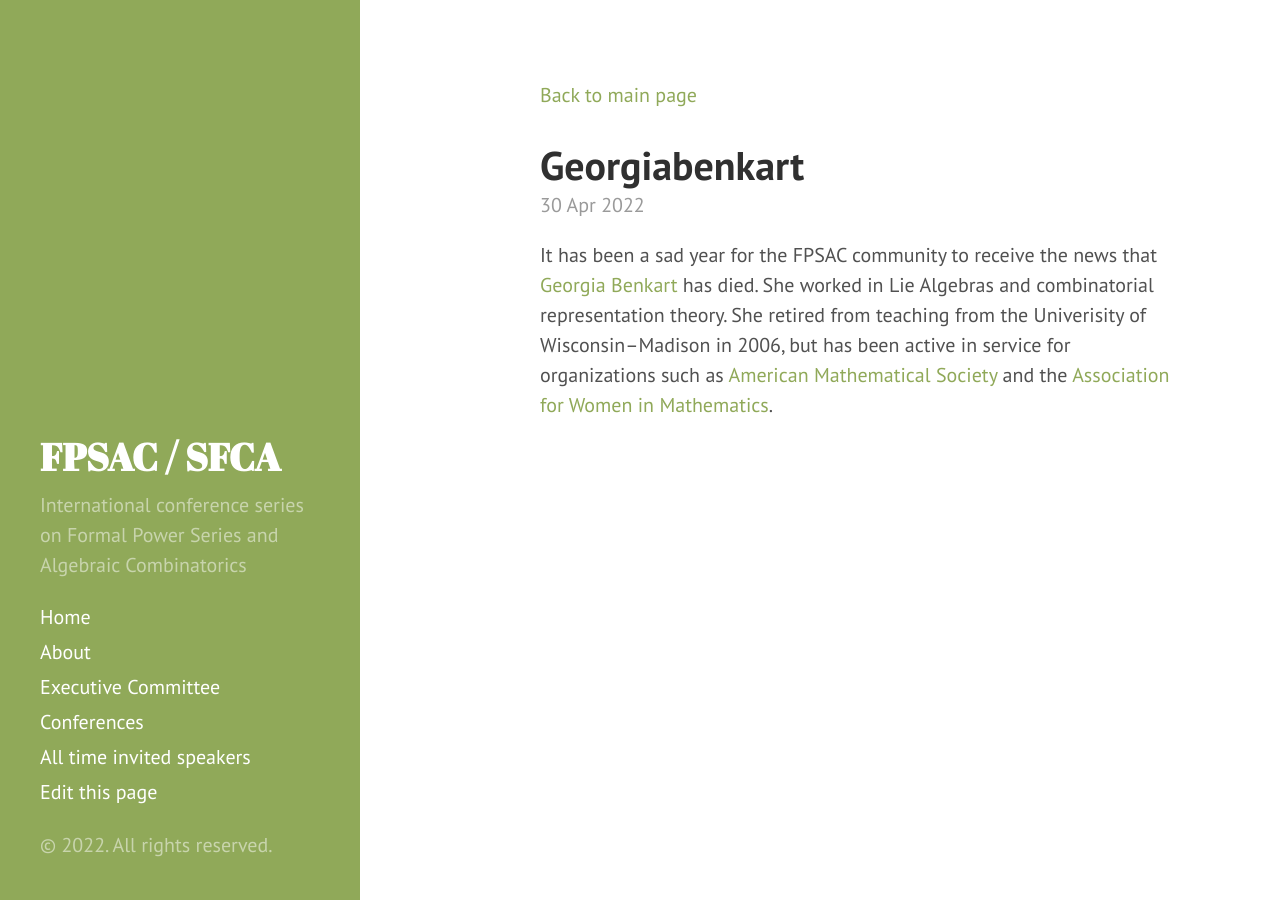
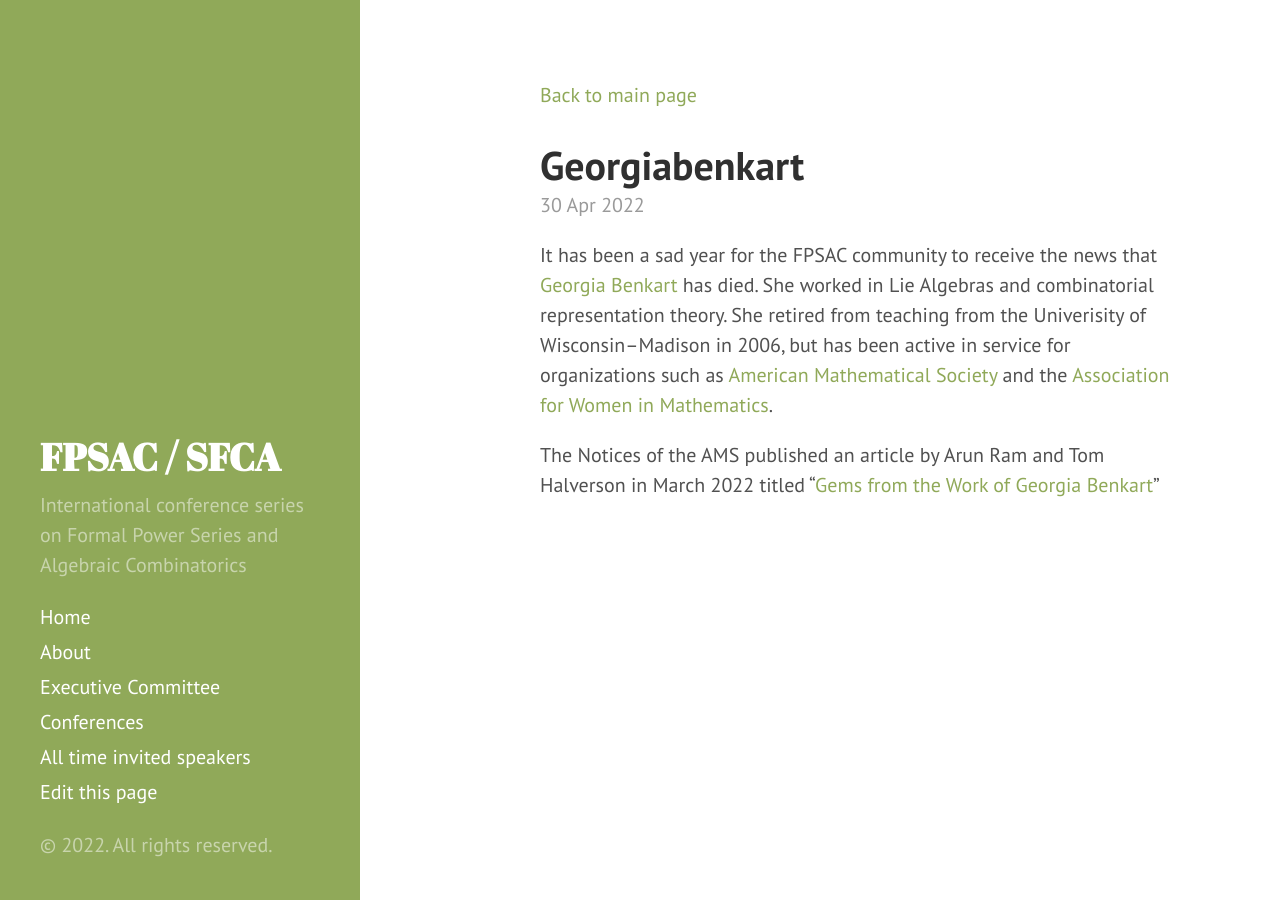
Before and after one commit to FPSAC/FPSAC.github.io, a Jekyll site: the page built from _posts/2022-04-30-georgiabenkart.md, in a window 1280 px wide. Built offline with Jekyll 4.4.1, drawn with Linux system fonts in a browser that asks for light colours; our own code applies the rules of GitHub Pages for plain Markdown files.

Commit message:
Update 2022-04-30-georgiabenkart.md

```diff
--- a/_posts/2022-04-30-georgiabenkart.md
+++ b/_posts/2022-04-30-georgiabenkart.md
@@ -5,3 +5,7 @@ theory.  She retired from teaching from the Univerisity
 of Wisconsin--Madison in 2006, but has been active in service for organizations such as
 [American Mathematical Society](https://www.ams.org/)
 and the [Association for Women in Mathematics](https://awm-math.org/).
+
+The Notices of the AMS published an article by
+Arun Ram and Tom Halverson in March 2022 titled
+"[Gems from the Work of Georgia Benkart](https://www.ams.org/journals/notices/202203/rnoti-p375.pdf?adat=March%202022&trk=2447&cat=interest&galt=none&utm_source=Informz&utm_medium=email&utm_campaign=March%20%20notices&_zs=0p2BH1&_zl=8klc6)"
```
